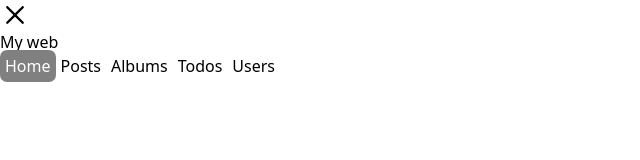
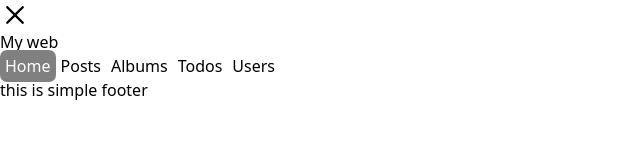
Before and after one commit to yousof-ali/react-route-2, a React (Vite) app: page / in a window 1280 px wide. Shown: the top 160 px of the page, without its empty margins (0-640 px from the left). Built offline with nearby package versions, Linux system fonts and the light colour scheme.

Commit message:
post data render done

```diff
--- /dev/null
+++ b/src/component/footer/Footer.jsx
@@ -0,0 +1,11 @@
+
+
+const Footer = () => {
+    return (
+        <footer>
+            <p className="text-center">this is simple footer</p>
+        </footer>
+    );
+};
+
+export default Footer;
--- a/src/component/navbar/Navbar.jsx
+++ b/src/component/navbar/Navbar.jsx
@@ -1,8 +1,9 @@
-import { NavLink } from "react-router-dom";
+import { NavLink, Outlet } from "react-router-dom";
 import "./Navbar.css"
 import { IoMdMenu } from "react-icons/io";
 import { useState } from "react";
 import { RxCross2 } from "react-icons/rx";
+import Footer from "../footer/Footer";
 
 const Navbar = () => {
 
@@ -11,7 +12,8 @@ const Navbar = () => {
         setClick(!click)
     }
     return (
-        <nav className="bg-gray-300 py-4">
+       <div>
+          <nav className="bg-gray-300 py-4">
             <div className="container mx-auto">
                 <div className="md:flex justify-between items-center ">
                     <div className="flex items-center gap-4">
@@ -32,8 +34,14 @@ const Navbar = () => {
                         <NavLink to={"users"}>Users</NavLink>
                     </ul>
                 </div>
+
             </div>
-        </nav>
+          </nav>
+          <Outlet></Outlet>
+          <Footer></Footer>
+
+       </div>
+
     );
 };
 
--- /dev/null
+++ b/src/component/post/Post.jsx
@@ -0,0 +1,13 @@
+
+const Post = ({post}) => {
+    const{id,title}=post
+    return (
+        <div className="border-2 text-center p-2 ">
+            <h2 className="text-2xl">ID: {id}</h2>
+            <p>{title}</p>
+
+        </div>
+    );
+};
+
+export default Post;
--- /dev/null
+++ b/src/component/posts/Posts.jsx
@@ -0,0 +1,19 @@
+import { useLoaderData } from "react-router-dom";
+import Post from "../post/Post";
+
+
+const Posts = () => {
+    const posts = useLoaderData()
+    return (
+        <div>
+            <h1 className="text-4xl text-center">Posts : {posts.length}</h1>
+            <div className="grid grid-cols-2 lg:grid-cols-4 gap-4">
+                {
+                    posts.map((post,indx)=><Post key={indx} post={post}></Post>)
+                }
+            </div>
+        </div>
+    );
+};
+
+export default Posts;
--- a/src/main.jsx
+++ b/src/main.jsx
@@ -6,11 +6,25 @@ import {
   RouterProvider,
 } from "react-router-dom";
 import Navbar from './component/navbar/Navbar';
+import Posts from './component/posts/Posts';
+
+
+
+
 
 const router = createBrowserRouter([
   {
     path:"/",
-    element:<Navbar></Navbar>
+    element:<Navbar></Navbar>,
+    children:[
+      {
+        path:'posts',
+        loader:()=>fetch("https://jsonplaceholder.typicode.com/posts"),
+        element:<Posts></Posts>
+
+      }
+
+    ]
   }
 ])
 
```
Also changed, not shown: src/component/postDetail/PostBetail.jsx (added).
